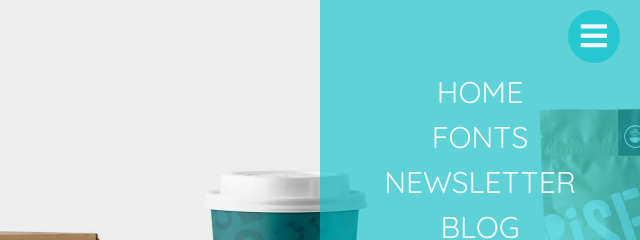
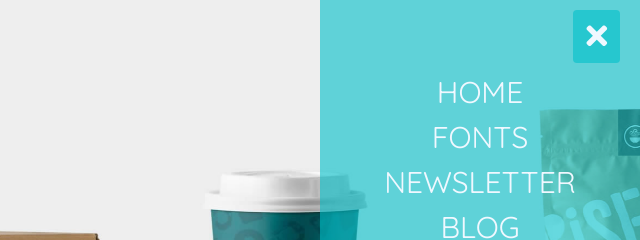
Before and after one commit to AhmadAlshahawii/FontX-Template, a plain HTML site: page index.html in a window 1280 px wide. Both pictures are taken after a click on the button 1233 px from the left and 36 px from the top of the page. Shown: the top 240 px of the page, 640-1280 px from the left. Drawn offline with Linux system fonts and the light colour scheme.

Commit message:
add burger button

```diff
--- a/css/index_style.css
+++ b/css/index_style.css
@@ -19,6 +19,7 @@ body
     display: none;
     border-bottom-left-radius: 15px;
 }
+
 .nav-btn
 {
     font-size: 30px;
@@ -29,11 +30,13 @@ body
     position: fixed;
     top: 10px;
     right: 20px;
+
 }
 .nav-btn:focus
 {
     box-shadow: 0 0 0 0 !important;
 }
+
 .nav-menu a
 {
     text-decoration: none;
--- a/index.html
+++ b/index.html
@@ -17,7 +17,7 @@
 
         <navi-btn>
 
-            <button id="btn" class="btn rounded-circle font-weight-bold nav-btn"><i class="fas fa-bars"></i></button>
+            <button id="btn" class="btn  font-weight-bold nav-btn"><span><i id="navBtn" class="fa fa-bars  nav-toggle"></i></span></button>
 
             <div class="nav-menu text-uppercase col-10 col-sm-5 col-md-4 col-lg-3">
 
--- a/js/index.js
+++ b/js/index.js
@@ -1,5 +1,24 @@
 
 'use strict';
+
+
+
+$('#btn').click(function(){
+
+    if ($('.nav-menu').is(':hidden')){
+
+      $('#navBtn').removeClass('fa-bars');
+      $('#navBtn').addClass('fa-times');
+
+    } else {
+
+      $('#navBtn').removeClass('fa-times');
+      $('#navBtn').addClass('fa-bars');
+
+    }
+
+  });
+
 
 
 $("#btn").click(function(){
```
